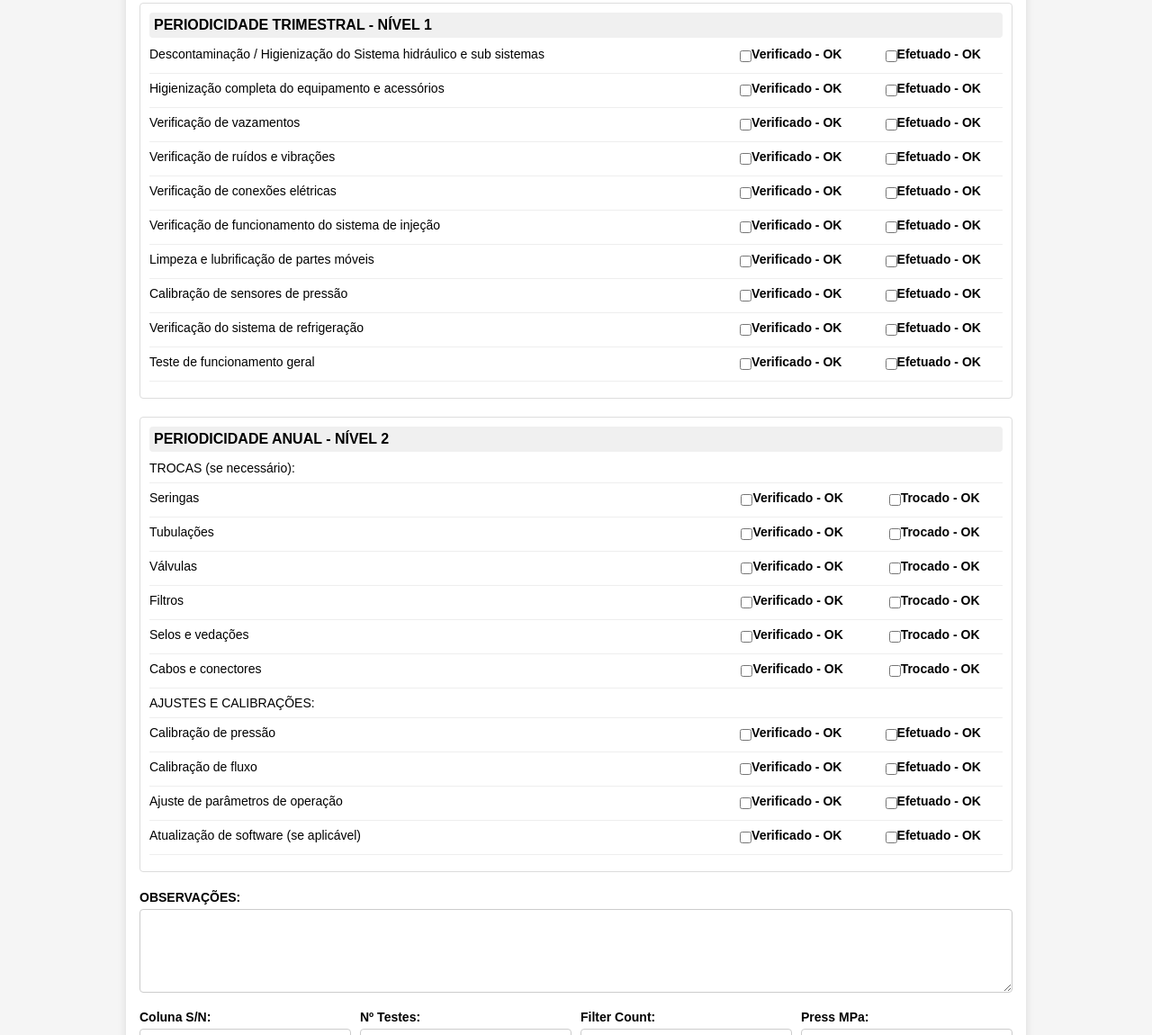
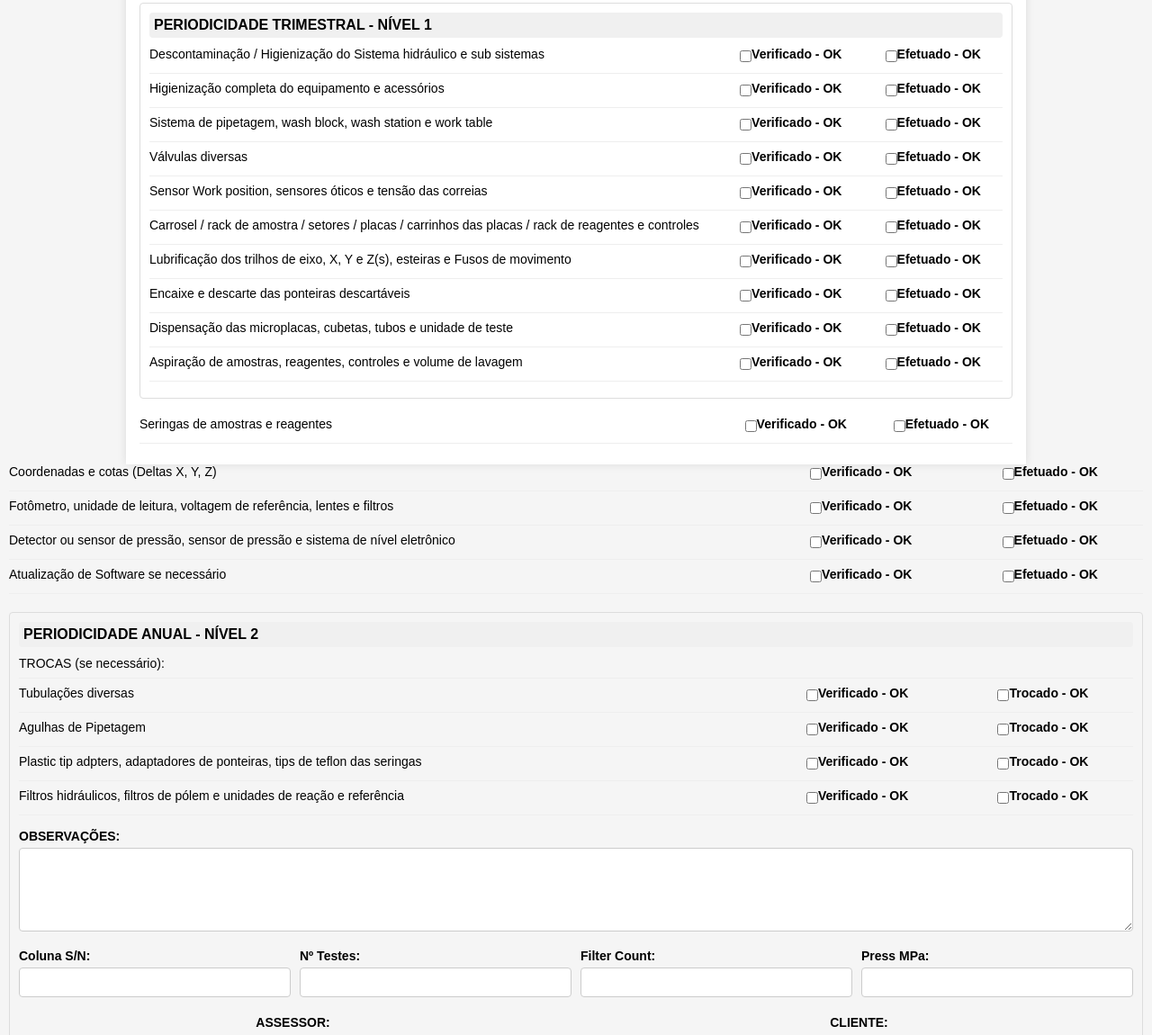
Before and after one commit to eletroweb/controle, a plain HTML site: page index.html in a window 1280 px wide. Shown: the part 729-1879 px from the top of the page at 90% size. Drawn offline with nearby package versions, Linux system fonts and the light colour scheme.

Commit message:
Correção das àreas
Editado o html e ajustado as áreas

```diff
--- a/index.html
+++ b/index.html
@@ -143,7 +143,7 @@
                     </div>
                 </div>
                 <div class="maintenance-item">
-                    <div class="item-description">Verificação de vazamentos</div>
+                    <div class="item-description">Sistema de pipetagem, wash block, wash station e work table</div>
                     <div class="status-options">
                         <div class="status">
                             <input type="checkbox" id="verified3" name="item3" value="verified">
@@ -156,7 +156,7 @@
                     </div>
                 </div>
                 <div class="maintenance-item">
-                    <div class="item-description">Verificação de ruídos e vibrações</div>
+                    <div class="item-description">Válvulas diversas</div>
                     <div class="status-options">
                         <div class="status">
                             <input type="checkbox" id="verified4" name="item4" value="verified">
@@ -169,7 +169,7 @@
                     </div>
                 </div>
                 <div class="maintenance-item">
-                    <div class="item-description">Verificação de conexões elétricas</div>
+                    <div class="item-description">Sensor Work position, sensores óticos e tensão das correias</div>
                     <div class="status-options">
                         <div class="status">
                             <input type="checkbox" id="verified5" name="item5" value="verified">
@@ -182,7 +182,7 @@
                     </div>
                 </div>
                 <div class="maintenance-item">
-                    <div class="item-description">Verificação de funcionamento do sistema de injeção</div>
+                    <div class="item-description">Carrosel / rack de amostra / setores / placas / carrinhos das placas / rack de reagentes e controles</div>
                     <div class="status-options">
                         <div class="status">
                             <input type="checkbox" id="verified6" name="item6" value="verified">
@@ -195,7 +195,7 @@
                     </div>
                 </div>
                 <div class="maintenance-item">
-                    <div class="item-description">Limpeza e lubrificação de partes móveis</div>
+                    <div class="item-description">Lubrificação dos trilhos de eixo, X, Y e Z(s), esteiras e Fusos de movimento</div>
                     <div class="status-options">
                         <div class="status">
                             <input type="checkbox" id="verified7" name="item7" value="verified">
@@ -208,7 +208,7 @@
                     </div>
                 </div>
                 <div class="maintenance-item">
-                    <div class="item-description">Calibração de sensores de pressão</div>
+                    <div class="item-description">Encaixe e descarte das ponteiras descartáveis</div>
                     <div class="status-options">
                         <div class="status">
                             <input type="checkbox" id="verified8" name="item8" value="verified">
@@ -221,7 +221,7 @@
                     </div>
                 </div>
                 <div class="maintenance-item">
-                    <div class="item-description">Verificação do sistema de refrigeração</div>
+                    <div class="item-description">Dispensação das microplacas, cubetas, tubos e unidade de teste</div>
                     <div class="status-options">
                         <div class="status">
                             <input type="checkbox" id="verified9" name="item9" value="verified">
@@ -234,7 +234,7 @@
                     </div>
                 </div>
                 <div class="maintenance-item">
-                    <div class="item-description">Teste de funcionamento geral</div>
+                    <div class="item-description">Aspiração de amostras, reagentes, controles e volume de lavagem</div>
                     <div class="status-options">
                         <div class="status">
                             <input type="checkbox" id="verified10" name="item10" value="verified">
@@ -248,13 +248,88 @@
                 </div>
             </div>
 
+            <div class="maintenance-item">
+                <div class="item-description">Seringas de amostras e reagentes</div>
+                <div class="status-options">
+                    <div class="status">
+                        <input type="checkbox" id="verified10" name="item10" value="verified">
+                        <label for="verified10">Verificado - OK</label>
+                    </div>
+                    <div class="status">
+                        <input type="checkbox" id="performed10" name="item10" value="performed">
+                        <label for="performed10">Efetuado - OK</label>
+                    </div>
+                </div>
+            </div>
+        </div>
+
+        <div class="maintenance-item">
+            <div class="item-description">Coordenadas e cotas (Deltas X, Y, Z)</div>
+            <div class="status-options">
+                <div class="status">
+                    <input type="checkbox" id="verified10" name="item10" value="verified">
+                    <label for="verified10">Verificado - OK</label>
+                </div>
+                <div class="status">
+                    <input type="checkbox" id="performed10" name="item10" value="performed">
+                    <label for="performed10">Efetuado - OK</label>
+                </div>
+            </div>
+        </div>
+    </div>
+
+    <div class="maintenance-item">
+        <div class="item-description">Fotômetro, unidade de leitura, voltagem de referência, lentes e filtros</div>
+        <div class="status-options">
+            <div class="status">
+                <input type="checkbox" id="verified10" name="item10" value="verified">
+                <label for="verified10">Verificado - OK</label>
+            </div>
+            <div class="status">
+                <input type="checkbox" id="performed10" name="item10" value="performed">
+                <label for="performed10">Efetuado - OK</label>
+            </div>
+        </div>
+    </div>
+</div>
+
+<div class="maintenance-item">
+    <div class="item-description">Detector ou sensor de pressão, sensor de pressão e sistema de nível eletrônico</div>
+    <div class="status-options">
+        <div class="status">
+            <input type="checkbox" id="verified10" name="item10" value="verified">
+            <label for="verified10">Verificado - OK</label>
+        </div>
+        <div class="status">
+            <input type="checkbox" id="performed10" name="item10" value="performed">
+            <label for="performed10">Efetuado - OK</label>
+        </div>
+    </div>
+</div>
+</div>
+
+<div class="maintenance-item">
+    <div class="item-description">Atualização de Software se necessário</div>
+    <div class="status-options">
+        <div class="status">
+            <input type="checkbox" id="verified10" name="item10" value="verified">
+            <label for="verified10">Verificado - OK</label>
+        </div>
+        <div class="status">
+            <input type="checkbox" id="performed10" name="item10" value="performed">
+            <label for="performed10">Efetuado - OK</label>
+        </div>
+    </div>
+</div>
+</div>
+
             <div class="maintenance-section">
                 <h3>PERIODICIDADE ANUAL - NÍVEL 2</h3>
                 <div class="maintenance-item">
                     <div class="item-description">TROCAS (se necessário):</div>
                 </div>
                 <div class="maintenance-item">
-                    <div class="item-description">Seringas</div>
+                    <div class="item-description">Tubulações diversas</div>
                     <div class="status-options">
                         <div class="status">
                             <input type="checkbox" id="verified20" name="item20" value="verified">
@@ -267,7 +342,7 @@
                     </div>
                 </div>
                 <div class="maintenance-item">
-                    <div class="item-description">Tubulações</div>
+                    <div class="item-description">Agulhas de Pipetagem</div>
                     <div class="status-options">
                         <div class="status">
                             <input type="checkbox" id="verified21" name="item21" value="verified">
@@ -280,7 +355,7 @@
                     </div>
                 </div>
                 <div class="maintenance-item">
-                    <div class="item-description">Válvulas</div>
+                    <div class="item-description">Plastic tip adpters, adaptadores de ponteiras, tips de teflon das seringas</div>
                     <div class="status-options">
                         <div class="status">
                             <input type="checkbox" id="verified22" name="item22" value="verified">
@@ -293,7 +368,7 @@
                     </div>
                 </div>
                 <div class="maintenance-item">
-                    <div class="item-description">Filtros</div>
+                    <div class="item-description">Filtros hidráulicos, filtros de pólem e unidades de reação e referência</div>
                     <div class="status-options">
                         <div class="status">
                             <input type="checkbox" id="verified23" name="item23" value="verified">
@@ -305,88 +380,7 @@
                         </div>
                     </div>
                 </div>
-                <div class="maintenance-item">
-                    <div class="item-description">Selos e vedações</div>
-                    <div class="status-options">
-                        <div class="status">
-                            <input type="checkbox" id="verified24" name="item24" value="verified">
-                            <label for="verified24">Verificado - OK</label>
-                        </div>
-                        <div class="status">
-                            <input type="checkbox" id="replaced24" name="item24" value="replaced">
-                            <label for="replaced24">Trocado - OK</label>
-                        </div>
-                    </div>
-                </div>
-                <div class="maintenance-item">
-                    <div class="item-description">Cabos e conectores</div>
-                    <div class="status-options">
-                        <div class="status">
-                            <input type="checkbox" id="verified25" name="item25" value="verified">
-                            <label for="verified25">Verificado - OK</label>
-                        </div>
-                        <div class="status">
-                            <input type="checkbox" id="replaced25" name="item25" value="replaced">
-                            <label for="replaced25">Trocado - OK</label>
-                        </div>
-                    </div>
-                </div>
-                <div class="maintenance-item">
-                    <div class="item-description">AJUSTES E CALIBRAÇÕES:</div>
-                </div>
-                <div class="maintenance-item">
-                    <div class="item-description">Calibração de pressão</div>
-                    <div class="status-options">
-                        <div class="status">
-                            <input type="checkbox" id="verified26" name="item26" value="verified">
-                            <label for="verified26">Verificado - OK</label>
-                        </div>
-                        <div class="status">
-                            <input type="checkbox" id="performed26" name="item26" value="performed">
-                            <label for="performed26">Efetuado - OK</label>
-                        </div>
-                    </div>
-                </div>
-                <div class="maintenance-item">
-                    <div class="item-description">Calibração de fluxo</div>
-                    <div class="status-options">
-                        <div class="status">
-                            <input type="checkbox" id="verified27" name="item27" value="verified">
-                            <label for="verified27">Verificado - OK</label>
-                        </div>
-                        <div class="status">
-                            <input type="checkbox" id="performed27" name="item27" value="performed">
-                            <label for="performed27">Efetuado - OK</label>
-                        </div>
-                    </div>
-                </div>
-                <div class="maintenance-item">
-                    <div class="item-description">Ajuste de parâmetros de operação</div>
-                    <div class="status-options">
-                        <div class="status">
-                            <input type="checkbox" id="verified28" name="item28" value="verified">
-                            <label for="verified28">Verificado - OK</label>
-                        </div>
-                        <div class="status">
-                            <input type="checkbox" id="performed28" name="item28" value="performed">
-                            <label for="performed28">Efetuado - OK</label>
-                        </div>
-                    </div>
-                </div>
-                <div class="maintenance-item">
-                    <div class="item-description">Atualização de software (se aplicável)</div>
-                    <div class="status-options">
-                        <div class="status">
-                            <input type="checkbox" id="verified29" name="item29" value="verified">
-                            <label for="verified29">Verificado - OK</label>
-                        </div>
-                        <div class="status">
-                            <input type="checkbox" id="performed29" name="item29" value="performed">
-                            <label for="performed29">Efetuado - OK</label>
-                        </div>
-                    </div>
-                </div>
-            </div>
+
 
             <div class="observations">
                 <label>OBSERVAÇÕES:</label>
```
Also changed, not shown: script.js (+49 -2 lines).
